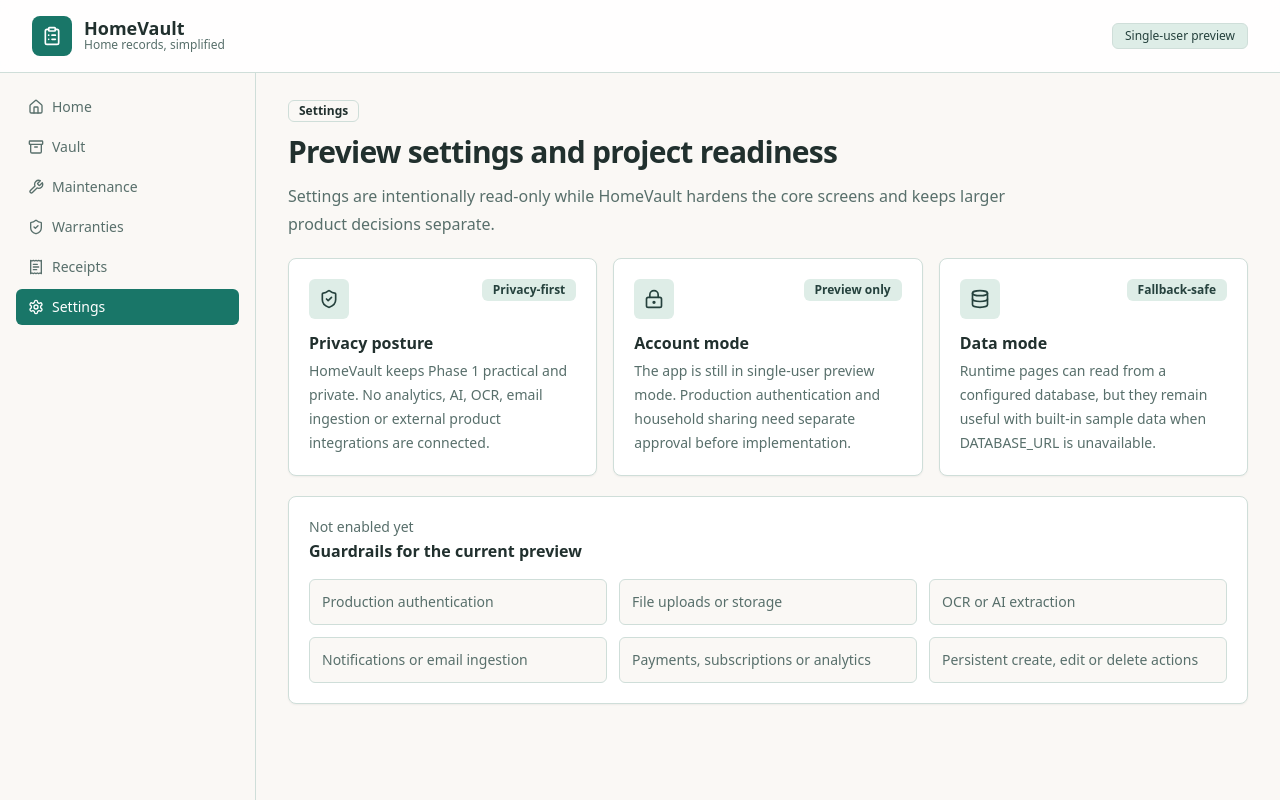
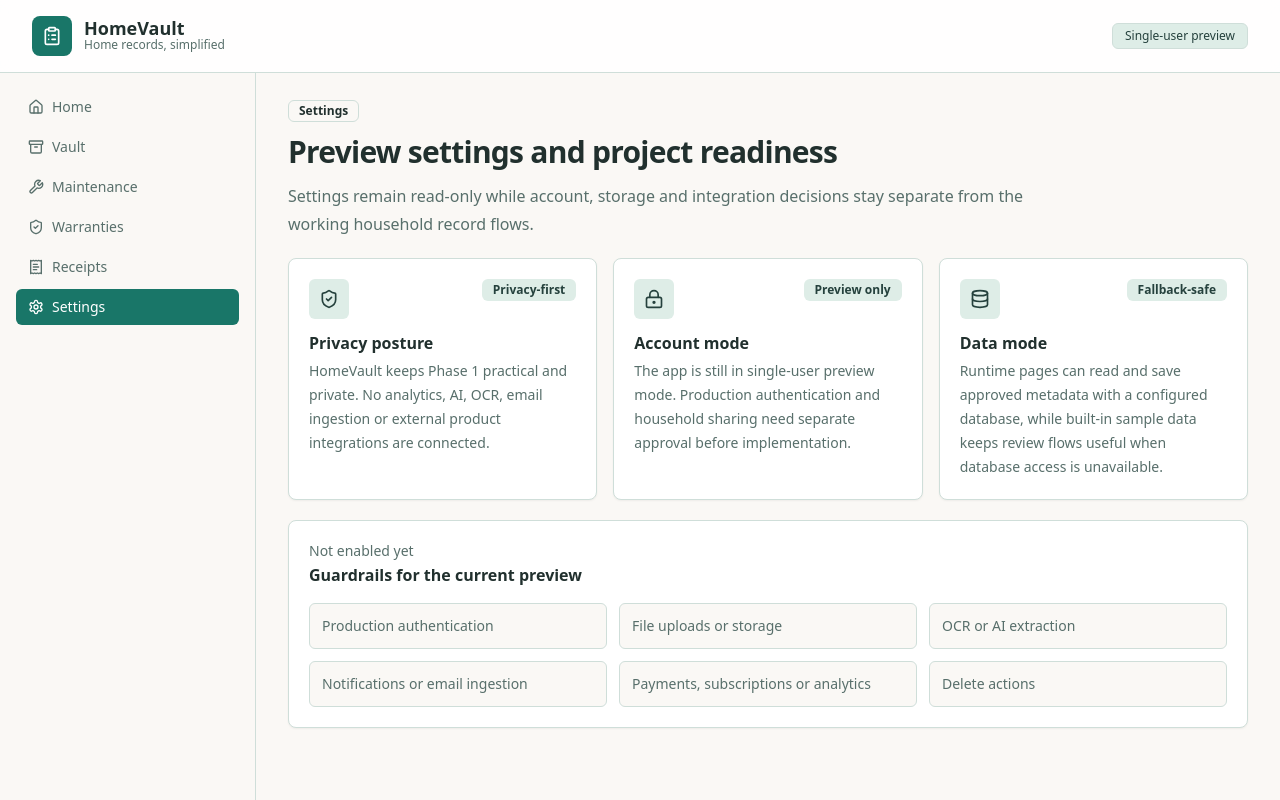
Before and after one commit to LatinMaestro/HomeVault, a Next.js app: page /settings in a window 1280 px wide. Built offline with nearby package versions, Linux system fonts and the light colour scheme.

Commit message:
Correct settings persistence status copy

```diff
--- a/src/app/settings/page.tsx
+++ b/src/app/settings/page.tsx
@@ -26,7 +26,7 @@ const readinessCards = [
   },
   {
     title: "Data mode",
-    description: "Runtime pages can read from a configured database, but they remain useful with built-in sample data when DATABASE_URL is unavailable.",
+    description: "Runtime pages can read and save approved metadata with a configured database, while built-in sample data keeps review flows useful when database access is unavailable.",
     badge: "Fallback-safe",
     icon: Database,
   },
@@ -38,7 +38,7 @@ const unavailableItems = [
   "OCR or AI extraction",
   "Notifications or email ingestion",
   "Payments, subscriptions or analytics",
-  "Persistent create, edit or delete actions",
+  "Delete actions",
 ];
 
 export default function SettingsPage() {
@@ -48,7 +48,7 @@ export default function SettingsPage() {
         <PageHeader
           eyebrow="Settings"
           title="Preview settings and project readiness"
-          description="Settings are intentionally read-only while HomeVault hardens the core screens and keeps larger product decisions separate."
+          description="Settings remain read-only while account, storage and integration decisions stay separate from the working household record flows."
         />
 
         <div className="grid gap-4 lg:grid-cols-3">
```
